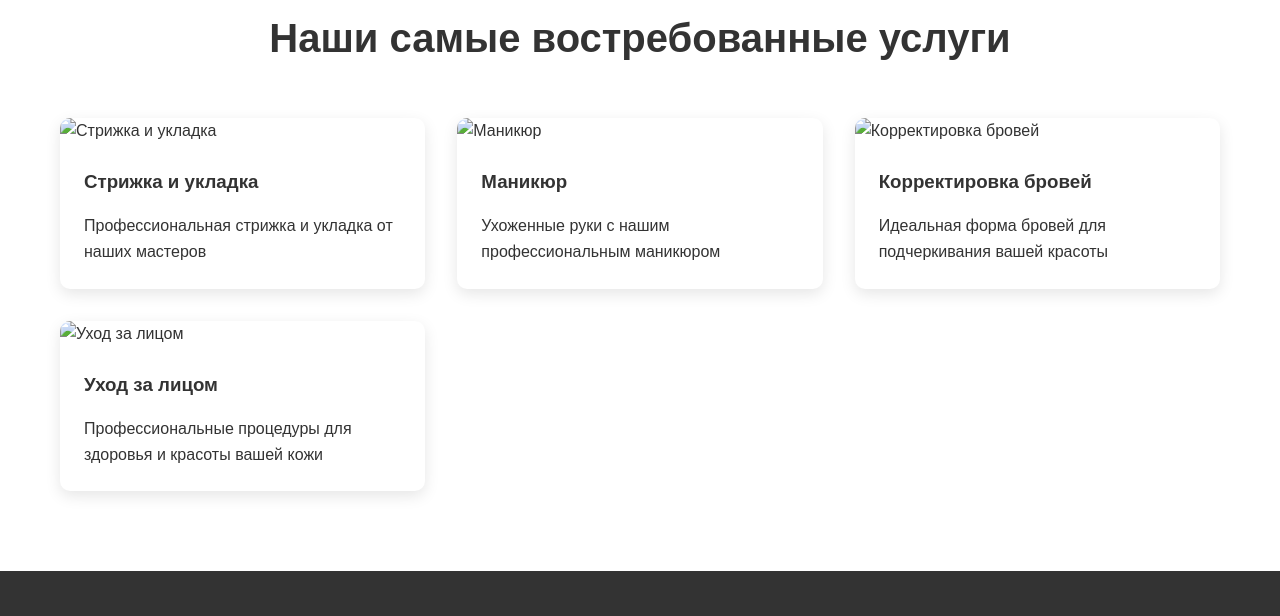
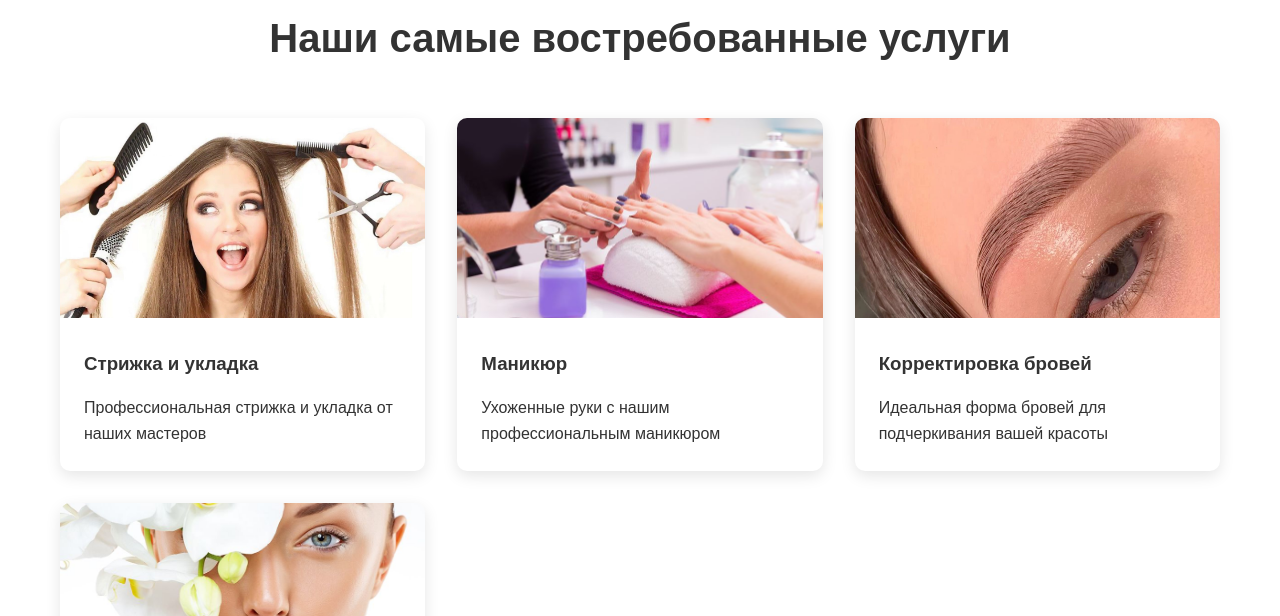
Before and after one commit to alenakostina5002-spec/github.io, a plain HTML site: page index.html in a window 1280 px wide. Shown: the part 1490-2106 px from the top of the page. Drawn offline with Linux system fonts and the light colour scheme.

Commit message:
Restore index.html content
Restored the original content of index.html after it was removed.

```diff
--- a/index.html
+++ b/index.html
@@ -29,7 +29,7 @@
     <section class="hero">
         <div class="hero-image">
 
-            <img src="images/hero-background.jpg" alt="Салон красоты Элегант" class="hero-bg">
+            <img src="hero-background.jpg" alt="Салон красоты Элегант" class="hero-bg">
         </div>
         <div class="hero-content">
             <h1 class="hero-title">Искусство красоты и гармонии</h1>
@@ -77,7 +77,7 @@
             <div class="services-grid">
                 <div class="service-card">
 
-                    <img src="images/hair-service.jpg" alt="Стрижка и укладка" class="service-image">
+                    <img src="hair-service.jpg" alt="Стрижка и укладка" class="service-image">
                     <div class="service-content">
                         <h3>Стрижка и укладка</h3>
                         <p>Профессиональная стрижка и укладка от наших мастеров</p>
@@ -86,7 +86,7 @@
                 </div>
                 <div class="service-card">
 
-                    <img src="images/manicure-service.jpg" alt="Маникюр" class="service-image">
+                    <img src="manicure-service.jpg" alt="Маникюр" class="service-image">
                     <div class="service-content">
                         <h3>Маникюр</h3>
                         <p>Ухоженные руки с нашим профессиональным маникюром</p>
@@ -95,7 +95,7 @@
                 </div>
                 <div class="service-card">
 
-                    <img src="images/brows-service.jpg" alt="Корректировка бровей" class="service-image">
+                    <img src="brows-service.jpg" alt="Корректировка бровей" class="service-image">
                     <div class="service-content">
                         <h3>Корректировка бровей</h3>
                         <p>Идеальная форма бровей для подчеркивания вашей красоты</p>
@@ -104,7 +104,7 @@
                 </div>
                 <div class="service-card">
 
-                    <img src="images/face-service.jpg" alt="Уход за лицом" class="service-image">
+                    <img src="face-service.jpg" alt="Уход за лицом" class="service-image">
                     <div class="service-content">
                         <h3>Уход за лицом</h3>
                         <p>Профессиональные процедуры для здоровья и красоты вашей кожи</p>
@@ -140,4 +140,5 @@
         </div>
     </footer>
 </body>
+
 </html>
```
